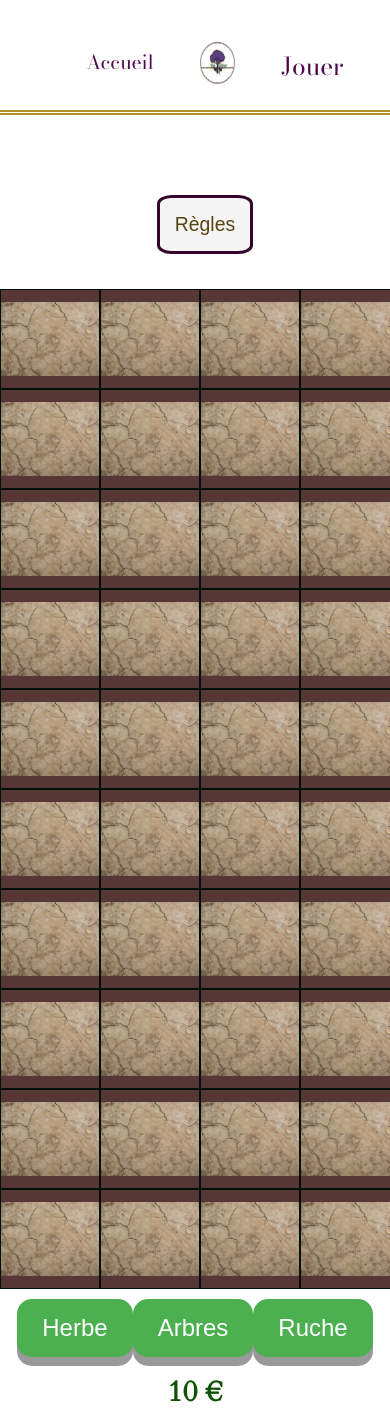
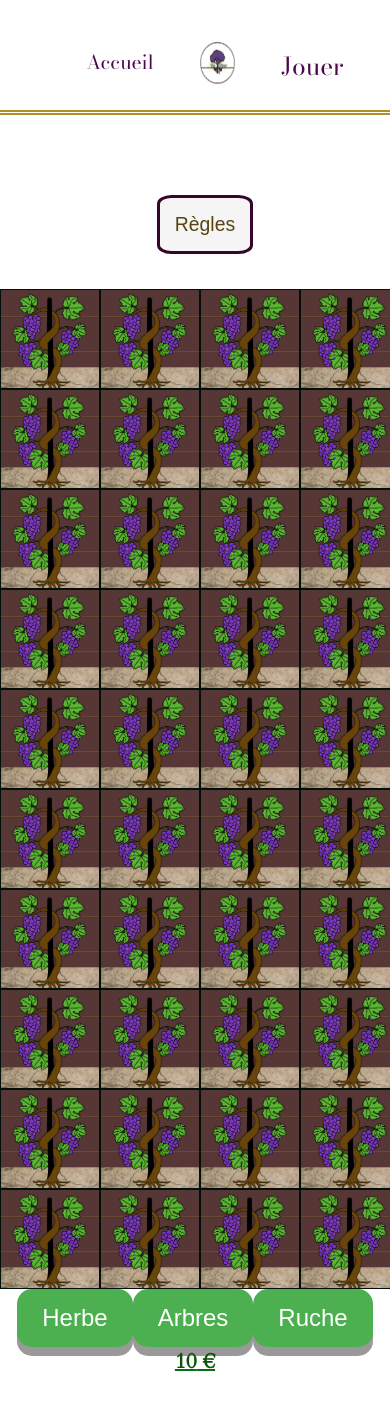
Before and after one commit to Timothee-Augustin/Hackathon-the-winer, a React (Create React App) app in the folder the-winer/: page /game in a window 390 px wide. Shown: the top 1427 px of the page. After the commit the page ends 1391 px from the top, so only its background shows below. Built offline with nearby package versions, Linux system fonts and the light colour scheme.

Commit message:
added media queries, maked home page responsive

```diff
--- a/the-winer/src/components/CSS/ClickableCell.css
+++ b/the-winer/src/components/CSS/ClickableCell.css
@@ -1,6 +1,5 @@
 .grid-element {
-    background-position:center;
-    background-image: url("../assets/2.png");
+    background-image: url("../assets/vigne.png");
     background-size: 100%;
     background-repeat: no-repeat;
     border: solid 1px rgb(1, 17, 9);
--- a/the-winer/src/components/CSS/Game.css
+++ b/the-winer/src/components/CSS/Game.css
@@ -2,7 +2,6 @@
     display:grid;
     grid-template-columns: repeat(10, minmax(100px ,1fr));
     grid-template-rows: repeat(10, minmax(100px ,1fr));
-    padding-bottom: 10px;
     /* min-width: 50rem;
     min-height: 10rem; */
 }
--- a/the-winer/src/components/CSS/Home.css
+++ b/the-winer/src/components/CSS/Home.css
@@ -4,14 +4,12 @@ h1 {
     font-family: 'Cardo', serif;
     font-size: 1.5em;
     padding-bottom: 15px;
-    padding-top: 15px;
     color: rgb(13, 83, 6);;
 }
 
 p{
     font-family: 'Cardo', serif;
     padding-bottom: 15px;
-    text-indent: each-line 20px;
     font-size: 1.2em;
 }
 
@@ -25,3 +23,27 @@ p{
     margin:100px;
     box-shadow: 0 0 1em  rgb(0, 0, 0);
 }
+
+@media (max-width:960px) {
+   .definitionContainer {
+       display: flex;
+       flex-direction: column;
+       align-content: center;
+        width :80%;
+        margin: 10%;
+    }
+    .homeImg {
+        width: 100%;
+    }
+
+    p {
+        padding-bottom: 5px;
+        font-size: 0.8em;
+        padding: 10px;
+    }
+    h1 {
+        font-size: 1.1em;
+        text-decoration: underline 2px rgb(10, 107, 27);
+    }
+
+}
--- a/the-winer/src/components/Home.jsx
+++ b/the-winer/src/components/Home.jsx
@@ -1,6 +1,6 @@
 import React from "react";
 import "./CSS/Home.css";
-import agro from "./assets/agroforesterie.png";
+import agro from "./assets/agroforesteriemobile.png";
 
 function Home() {
   return (
```
Also changed, not shown: the-winer/src/components/assets/vigne.png (added), 1 other file (tests, documents, lock files or other folders).
